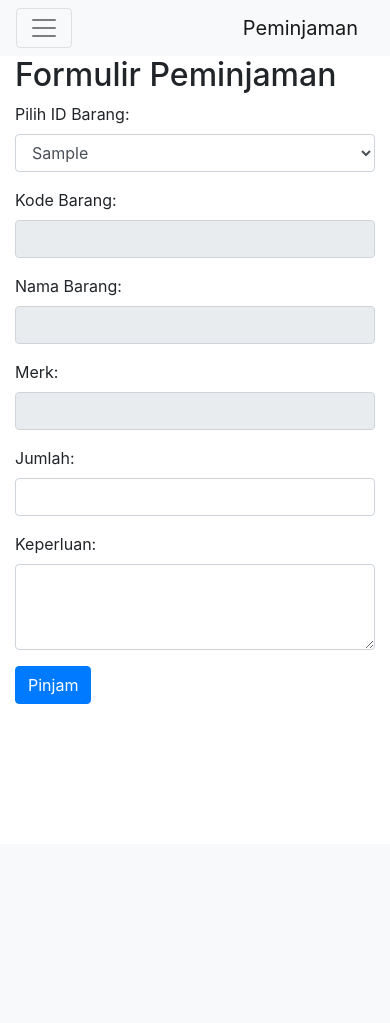
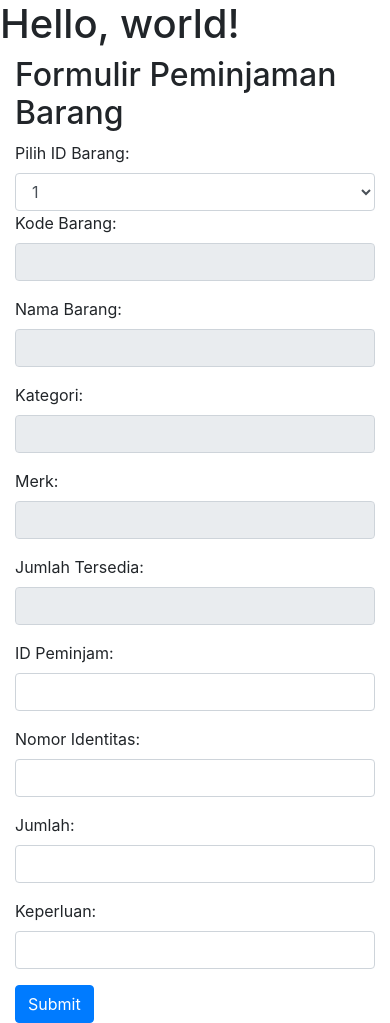
Before and after one commit to AlliefJundan/STS_Genap1, a PHP site: page /formulirpinjam.php in a window 390 px wide. Before the commit the page ends 704 px from the top, so only its background shows below. Run offline with PHP 8.4, Linux system fonts and the light colour scheme; the visitor is signed in with stand-in values (Sample User, id 1); tables that the repository leaves empty or names only in its code hold one stand-in row (values such as "Sample post").

Commit message:
hampir final

```diff
--- a/database.php
+++ b/database.php
@@ -79,6 +79,36 @@ function tambahbarang($kode_brg, $nama_brg, $kategori, $merk, $jumlah) {
     }
 }
 
+// function getBarangDetails($kode_barang) {
+//     global $koneksi;
+//     $sql = "SELECT * FROM barang WHERE kode_brg = '$kode_barang'";
+//     $result = $koneksi->query($sql);
 
+//     // Jika data barang ditemukan, kirimkan sebagai respons JSON
+//     if ($result->num_rows > 0) {
+//         $barang = $result->fetch_assoc();
+//         echo json_encode($barang);
+//     } else {
+//         echo json_encode(array("error" => "Barang tidak ditemukan"));
+//     }
+// }
+
+function getAllBarang() {
+    global $koneksi;
+    $sql = "SELECT id, kode_brg, nama_brg, jumlah FROM barang";
+    return $koneksi->query($sql);
+}
+
+function barang($id_barang) {
+    global $koneksi;
+    $sql = "SELECT * FROM barang WHERE id = '$id_barang' OR jumlah";
+    $result = $koneksi->query($sql);
+    if ($result->num_rows > 0) {
+        $barang = $result->fetch_assoc();
+        return $barang;
+    } else {
+        return array("error" => "Barang tidak ditemukan atau stok habis");
+    }
+}
 
 ?>
--- a/formulirpinjam.php
+++ b/formulirpinjam.php
@@ -1,8 +1,4 @@
-<?php
-require_once('database.php')
-  ?>
-
-<!DOCTYPE html>
+<!doctype html>
 <html lang="en">
 
 <head>
@@ -14,68 +10,11 @@ require_once('database.php')
   <link rel="stylesheet" href="https://cdn.jsdelivr.net/npm/bootstrap@4.6.2/dist/css/bootstrap.min.css"
     integrity="sha384-xOolHFLEh07PJGoPkLv1IbcEPTNtaed2xpHsD9ESMhqIYd0nLMwNLD69Npy4HI+N" crossorigin="anonymous">
 
-  <title>Peminjaman</title>
+  <title>Hello, world!</title>
 </head>
 
 <body>
-  <?php
-  session_start();
-  if ($_SESSION['status'] <> "login") {
-    header("location:login.php?msg=belum_login");
-  } else {
-    require('navbar.php');
-  }
-  ?>
-  <div class="container">
-    <h2>Formulir Peminjaman</h2>
-
-    <form id="formPeminjaman" action="proses_peminjaman.php" method="post">
-      <div class="form-group">
-        <label for="idBarang">Pilih ID Barang:</label>
-        <select class="form-control" id="idBarang" name="id_barang" onchange="tampilkanInfoBarang(this)">
-          <!-- Pilihan ID barang akan diisi dari database atau sumber data lainnya -->
-          <?php
-          // Koneksi ke database
-          $conn = mysqli_connect("localhost", "username", "password", "nama_database");
-
-          // Query untuk mendapatkan data ID barang dari tabel barang
-          $query = "SELECT id, kode_brg FROM barang";
-          $result = mysqli_query($conn, $query);
-
-          // Loop untuk menampilkan opsi dari data ID barang
-          while ($row = mysqli_fetch_assoc($result)) {
-            echo "<option value='{$row['id']}'>{$row['kode_brg']}</option>";
-          }
-
-          // Tutup koneksi
-          mysqli_close($conn);
-          ?>
-          <!-- Tambahkan pilihan ID barang lain sesuai kebutuhan -->
-        </select>
-      </div>
-      <div class="form-group">
-        <label for="kodeBrg">Kode Barang:</label>
-        <input type="text" class="form-control" id="kodeBrg" name="kode_brg" readonly>
-      </div>
-      <div class="form-group">
-        <label for="namaBrg">Nama Barang:</label>
-        <input type="text" class="form-control" id="namaBrg" name="nama_brg" readonly>
-      </div>
-      <div class="form-group">
-        <label for="merk">Merk:</label>
-        <input type="text" class="form-control" id="merk" name="merk" readonly>
-      </div>
-      <div class="form-group">
-        <label for="jumlah">Jumlah:</label>
-        <input type="number" class="form-control" id="jumlah" name="jumlah" min="1" max="100" required>
-      </div>
-      <div class="form-group">
-        <label for="keperluan">Keperluan:</label>
-        <textarea class="form-control" id="keperluan" name="keperluan" rows="3" required></textarea>
-      </div>
-      <button type="submit" class="btn btn-primary">Pinjam</button>
-    </form>
-  </div>
+  <h1>Hello, world!</h1>
 
   <!-- Optional JavaScript; choose one of the two! -->
 
@@ -93,24 +32,106 @@ require_once('database.php')
     <script src="https://cdn.jsdelivr.net/npm/popper.js@1.16.1/dist/umd/popper.min.js" integrity="sha384-9/reFTGAW83EW2RDu2S0VKaIzap3H66lZH81PoYlFhbGU+6BZp6G7niu735Sk7lN" crossorigin="anonymous"></script>
     <script src="https://cdn.jsdelivr.net/npm/bootstrap@4.6.2/dist/js/bootstrap.min.js" integrity="sha384-+sLIOodYLS7CIrQpBjl+C7nPvqq+FbNUBDunl/OZv93DB7Ln/533i8e/mZXLi/P+" crossorigin="anonymous"></script>
     -->
-  <script>
-    function tampilkanInfoBarang(selectElement) {
-      // Dapatkan nilai ID barang yang dipilih
-      var selectedIdBarang = selectElement.value;
 
+  <div class="container">
+    <div class="row">
+      <div class="col-md-2">
+      </div>
+      <div class="col-md-6">
+        <h2>Formulir Peminjaman Barang</h2>
+        <form method="post" action="proses_peminjaman.php" id="form_peminjaman" onsubmit="return cekJumlah()">
+          <label for="kode_barang">Pilih ID Barang:</label>
+          <select class="form-control" name="kode_barang" id="kode_barang" onchange="getBarangDetails()">
+            <?php
+            require_once('database.php');
+            $result = getAllBarang();
+            if ($result->num_rows > 0) {
+              while ($row = $result->fetch_assoc()) {
+                echo "<option value='" . $row["kode_brg"] . "'>" . $row["id"] . "</option>";
+              }
+            } else {
+              echo "<option value=''>Tidak ada barang tersedia</option>";
+            }
+            ?>
+          </select>
+          <div class="form-group">
+            <label for="kode_brg">Kode Barang:</label>
+            <input type="text" class="form-control" id="kode_brg" name="kode_brg" readonly>
+          </div>
+          <div class="form-group">
+            <label for="nama_brg">Nama Barang:</label>
+            <input type="text" class="form-control" id="nama_brg" name="nama_brg" readonly>
+          </div>
+          <div class="form-group">
+            <label for="kategori">Kategori:</label>
+            <input type="text" class="form-control" id="kategori" name="kategori" readonly>
+          </div>
+          <div class="form-group">
+            <label for="merk">Merk:</label>
+            <input type="text" class="form-control" id="merk" name="merk" readonly>
+          </div>
+          <div class="form-group">
+            <label for="jumlah_tersedia">Jumlah Tersedia:</label>
+            <input type="text" class="form-control" id="jumlah_tersedia" name="jumlah_tersedia" readonly>
+          </div>
+          <div class="form-group">
+            <label for="login">ID Peminjam:</label>
+            <input type="number" class="form-control" id="login" name="login" required>
+          </div>
+          <div class="form-group">
+            <label for="no_identitas">Nomor Identitas:</label>
+            <input type="number" class="form-control" id="no_identitas" name="no_identitas" required>
+          </div>
+          <div class="form-group">
+            <label for="jumlah">Jumlah:</label>
+            <input type="number" class="form-control" id="jumlah" min="1" name="jumlah" required>
+          </div>
+          <div class="form-group">
+            <label for="keperluan">Keperluan:</label>
+            <input type="text" class="form-control" id="keperluan" name="keperluan" required>
+          </div>
+          <button type="submit" class="btn btn-primary" value='pinjam'>Submit</button>
+        </form>
+      </div>
+    </div>
 
-      if (selectedIdBarang === 'B001') {
-        document.getElementById('kodeBrg').value = 'KB001';
-        document.getElementById('namaBrg').value = 'Barang A';
-        document.getElementById('merk').value = 'Merk A';
-      } else if (selectedIdBarang === 'B002') {
-        document.getElementById('kodeBrg').value = 'KB002';
-        document.getElementById('namaBrg').value = 'Barang B';
-        document.getElementById('merk').value = 'Merk B';
+    <script src="database.js"></script>
+    <script>
+      function getBarangDetails() {
+        var kode_barang = document.getElementById("kode_barang").value;
+        var xhr = new XMLHttpRequest();
+        xhr.open("GET", "detailbarang.php?kode_barang=" + kode_barang, true);
+        xhr.onreadystatechange = function () {
+          if (xhr.readyState == 4 && xhr.status == 200) {
+            var barang = JSON.parse(xhr.responseText);
+            document.getElementById("kode_brg").value = barang.kode_brg;
+            document.getElementById("nama_brg").value = barang.nama_brg;
+            document.getElementById("kategori").value = barang.kategori;
+            document.getElementById("merk").value = barang.merk;
+            document.getElementById("jumlah_tersedia").value = barang.jumlah;
+          }
+        };
+        xhr.send();
       }
-    }
-  </script>
+    </script>
+    <script>
+      function cekJumlah() {
+        var jumlah_tersedia = parseInt(document.getElementById("jumlah_tersedia").value);
+        var jumlah_dipinjam = parseInt(document.getElementById("jumlah").value);
 
+        if (jumlah_dipinjam <= 0) {
+          alert("Jumlah yang dipinjam harus lebih dari 0.");
+          return false;
+        }
+
+        if (jumlah_dipinjam > jumlah_tersedia) {
+          alert("Jumlah yang dipinjam melebihi jumlah yang tersedia.");
+          return false;
+        }
+
+        return true;
+      }
+    </script>
 </body>
 
 </html>
--- a/tambahbarang.php
+++ b/tambahbarang.php
@@ -55,7 +55,7 @@ require_once('database.php');
                     </div>
                     <div class="form-group">
                         <label for="exampleFormControlSelect1">Nama Barang</label>
-                        <input class="form-control" id="mnama" name="nama_brg" value="">
+                        <input class="form-control" id="nama" name="nama_brg" value="">
                     </div>
                     <div class="form-group">
                         <label for="exampleFormControlSelect1">Kategori</label>
```
Also changed, not shown: detailbarang.php (added, +14 -0 lines), edit.php (+6 -3 lines), proses_peminjaman.php (+30 -8 lines), proses_pengembalian.php (added).
